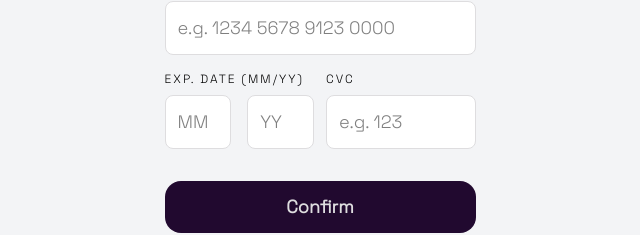
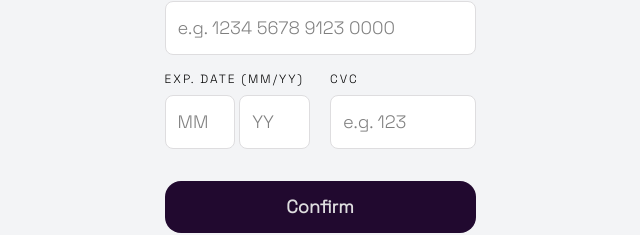
Before and after one commit to andresmholguin/interactive-card-details-form-main, a React (Vite) app: page / in a window 1280 px wide. Shown: the part 445-680 px from the top of the page, without its empty margins (320-960 px from the left). Built offline with nearby package versions, Linux system fonts and the light colour scheme.

Commit message:
Ajustar espaciado en el formulario del componente App; modificar clases de grid para mejorar la presentación y usabilidad.

```diff
--- a/src/App.jsx
+++ b/src/App.jsx
@@ -49,12 +49,12 @@ function App() {
             placeholder="e.g. 1234 5678 9123 0000"
             required
           />
-          <div className="grid grid-cols-2 gap-x-3 mb-4">
+          <div className="grid grid-cols-2 gap-x-5 mb-4">
             <div className="">
               <label className="label" htmlFor="expDate">
                 Exp. Date (MM/YY)
               </label>
-              <div className=" grid grid-cols-2 gap-4">
+              <div className=" grid grid-cols-2 gap-1">
                 <input
                   className="input"
                   type="text"
```
